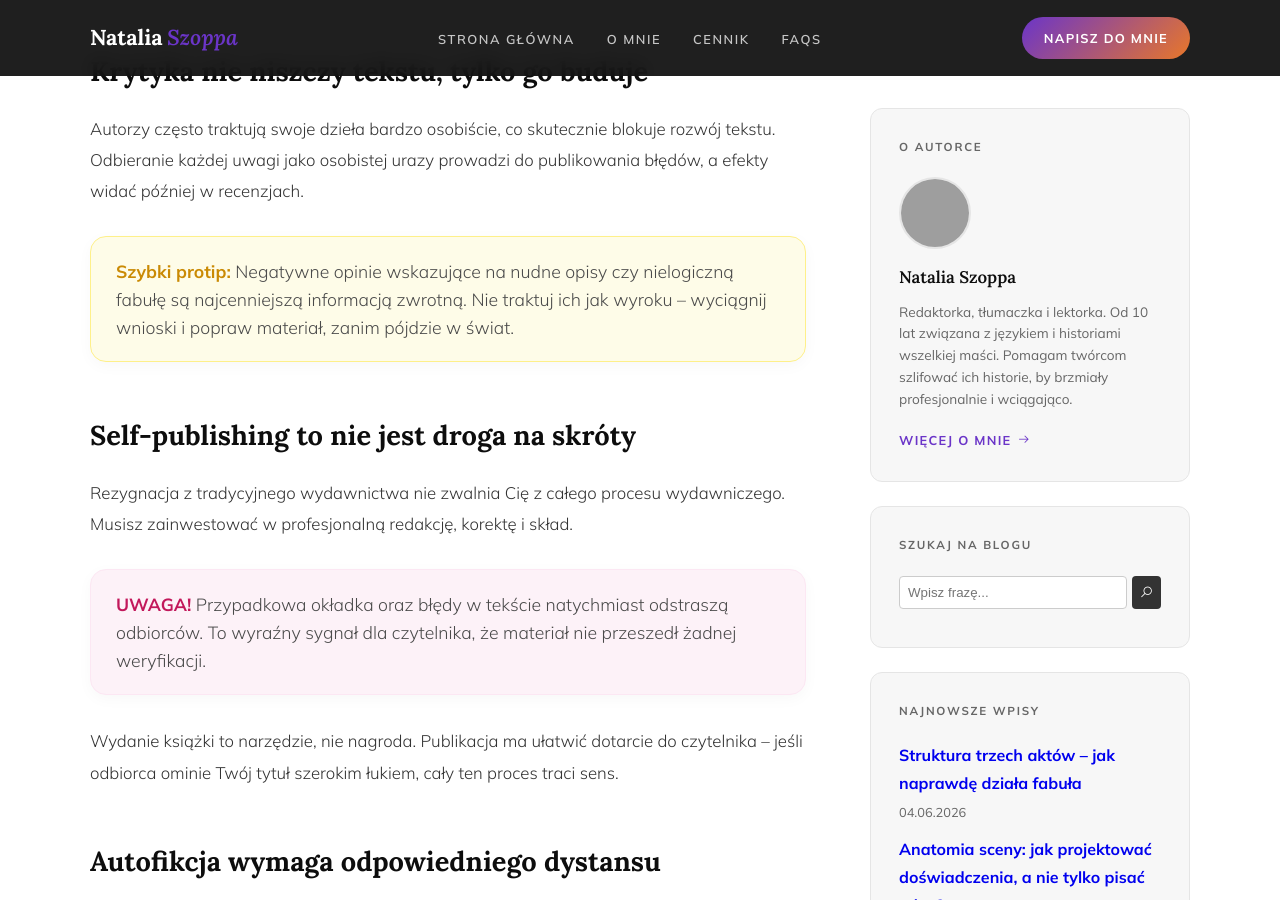
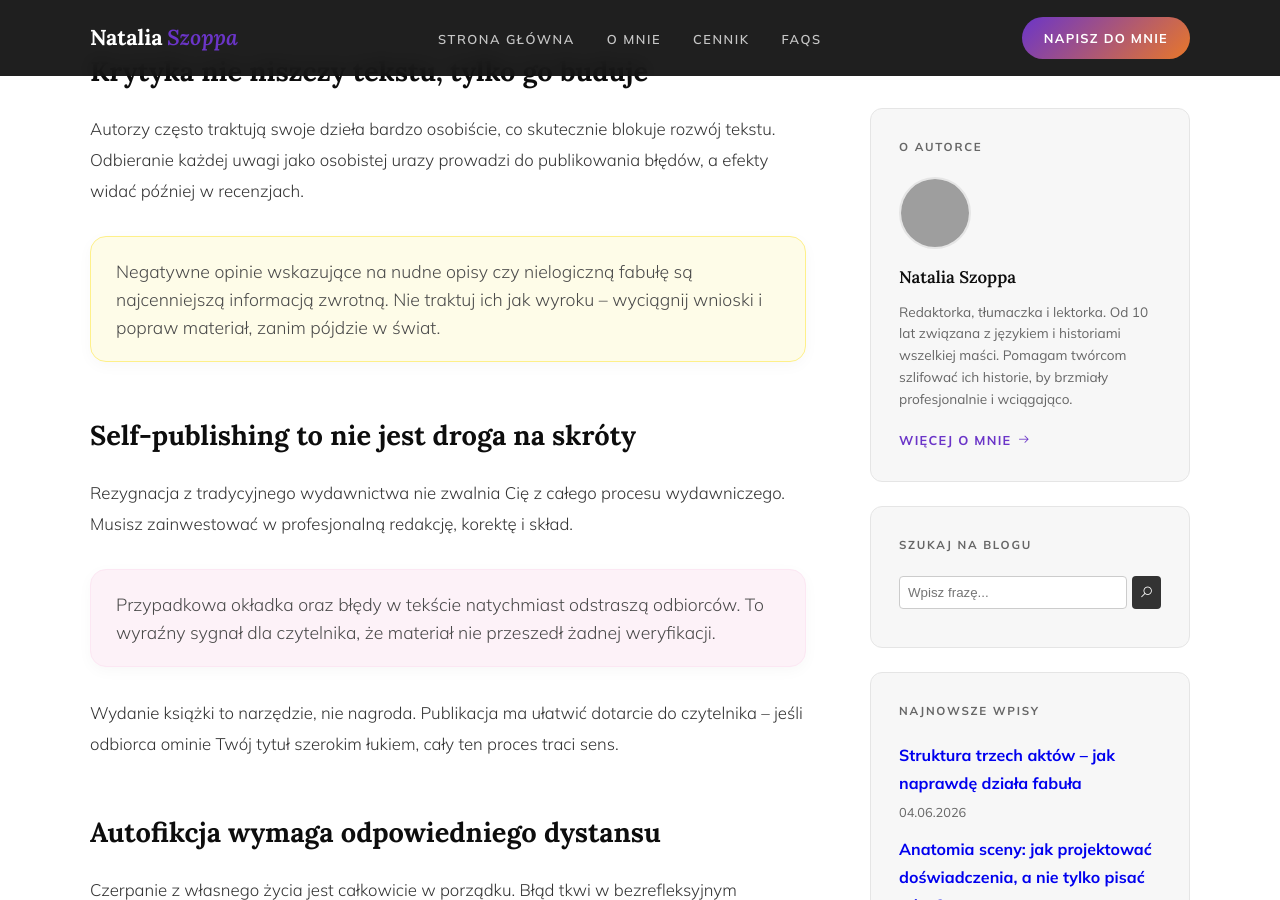
Before and after one commit to Bonnie00726/nataliaszoppa, a Jekyll site: the page built from _posts/2026-06-04-zanim-napiszesz-pierwsze-slowo.md, in a window 1280 px wide and 900 px high, scrolled down 2701 px. Built offline with Jekyll 4.4.1, drawn with Linux system fonts in a browser that asks for light colours; comment, search, counter and statistics services are not loaded; grey boxes are pictures that could not be loaded.

Commit message:
Update 2026-06-04-zanim-napiszesz-pierwsze-slowo.md

```diff
--- a/_posts/2026-06-04-zanim-napiszesz-pierwsze-slowo.md
+++ b/_posts/2026-06-04-zanim-napiszesz-pierwsze-slowo.md
@@ -47,7 +47,7 @@
 Autorzy często traktują swoje dzieła bardzo osobiście, co skutecznie blokuje rozwój tekstu. Odbieranie każdej uwagi jako osobistej urazy prowadzi do publikowania błędów, a efekty widać później w recenzjach.
 
 <div class="chmurka chmurka-tip">
-    <strong>Szybki protip:</strong> Negatywne opinie wskazujące na nudne opisy czy nielogiczną fabułę są najcenniejszą informacją zwrotną. Nie traktuj ich jak wyroku – wyciągnij wnioski i popraw materiał, zanim pójdzie w świat.
+    Negatywne opinie wskazujące na nudne opisy czy nielogiczną fabułę są najcenniejszą informacją zwrotną. Nie traktuj ich jak wyroku – wyciągnij wnioski i popraw materiał, zanim pójdzie w świat.
 </div>
 
 <h2 id="self-publishing-to-nie-skrot">Self-publishing to nie jest droga na skróty</h2>
@@ -55,7 +55,7 @@
 Rezygnacja z tradycyjnego wydawnictwa nie zwalnia Cię z całego procesu wydawniczego. Musisz zainwestować w profesjonalną redakcję, korektę i skład.
 
 <div class="chmurka chmurka-uwaga">
-    <strong>UWAGA!</strong> Przypadkowa okładka oraz błędy w tekście natychmiast odstraszą odbiorców. To wyraźny sygnał dla czytelnika, że materiał nie przeszedł żadnej weryfikacji.
+    Przypadkowa okładka oraz błędy w tekście natychmiast odstraszą odbiorców. To wyraźny sygnał dla czytelnika, że materiał nie przeszedł żadnej weryfikacji.
 </div>
 
 Wydanie książki to narzędzie, nie nagroda. Publikacja ma ułatwić dotarcie do czytelnika – jeśli odbiorca ominie Twój tytuł szerokim łukiem, cały ten proces traci sens.
```
